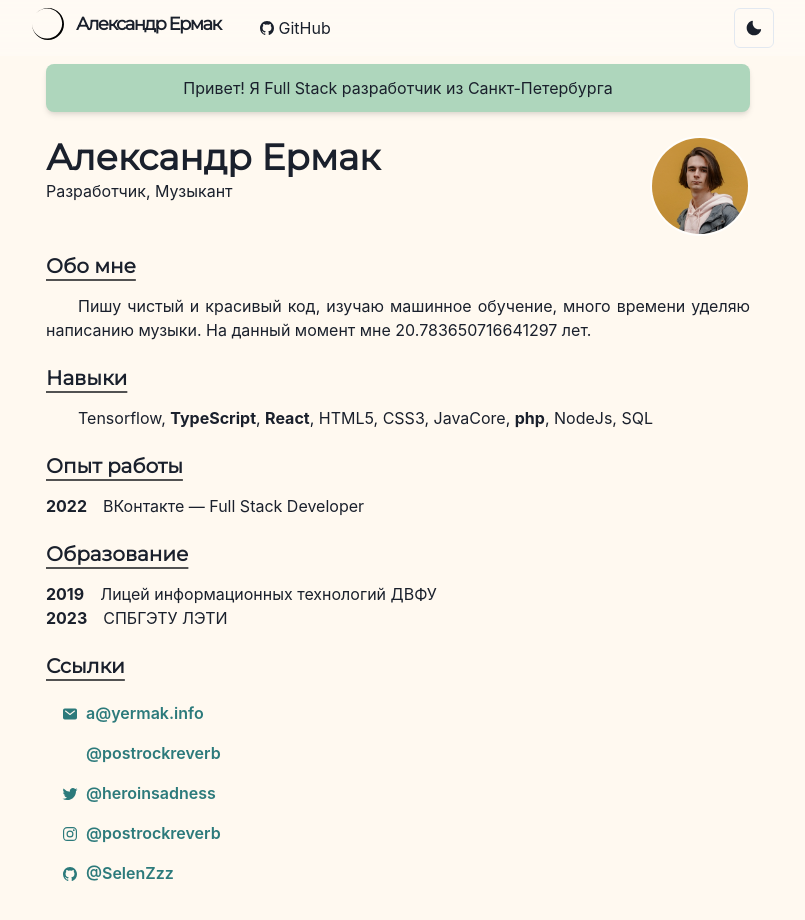
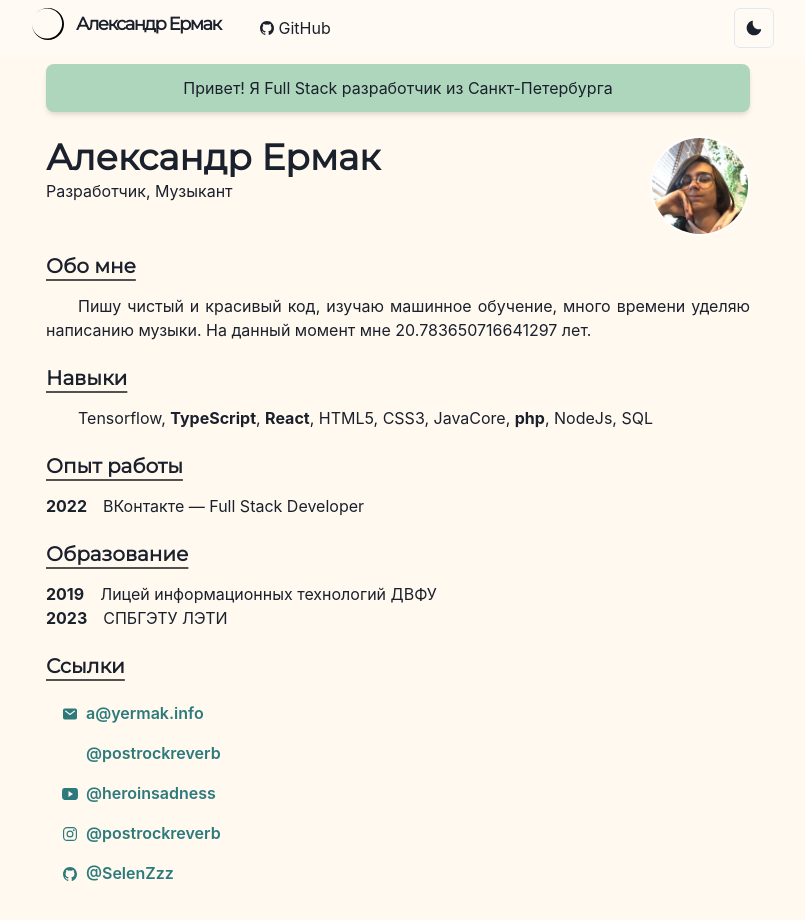
Before and after one commit to SelenZzz/homepage, a Next.js app: page / in a window 1280 px wide. Shown: the top 920 px of the page, without its empty margins (242-1047 px from the left). Built offline with nearby package versions, Linux system fonts and the light colour scheme; some icons are missing; a web font is replaced by a local one.

Commit message:
add info

```diff
--- a/package.json
+++ b/package.json
@@ -3,9 +3,9 @@
   "version": "1.0.0",
   "description": "Aleksandr's website",
   "scripts": {
-    "dev": "next dev -H 0.0.0.0 -p 40000",
+    "dev": "next dev -H 0.0.0.0 -p 40006",
     "build": "next build",
-    "start": "next start",
+    "start": "next start -p 40006",
     "prettier": "prettier -write .",
     "lint": "next lint"
   },
--- a/pages/index.js
+++ b/pages/index.js
@@ -9,7 +9,7 @@ import {
   useColorModeValue,
   Button,
 } from '@chakra-ui/react';
-import { IoLogoTwitter, IoLogoInstagram, IoLogoGithub, IoMail } from 'react-icons/io5';
+import { IoLogoYoutube, IoLogoInstagram, IoLogoGithub, IoMail } from 'react-icons/io5';
 import { Icon16LogoVk } from '@vkontakte/icons';
 import Layout from '../components/layouts/article';
 import Paragraph from '../components/paragraph';
@@ -123,7 +123,7 @@ const Page = () => {
             </ListItem>
             <ListItem>
               <Link href="https://www.youtube.com/channel/UCDGXH9Q6duum-uR68uNt58A" target="_blank">
-                <Button variant="ghost" colorScheme="teal" leftIcon={<IoLogoTwitter />}>
+                <Button variant="ghost" colorScheme="teal" leftIcon={<IoLogoYoutube />}>
                   @heroinsadness
                 </Button>
               </Link>
```
Also changed, not shown: components/navbar.js (+1 -15 lines), public/images/me.png.
